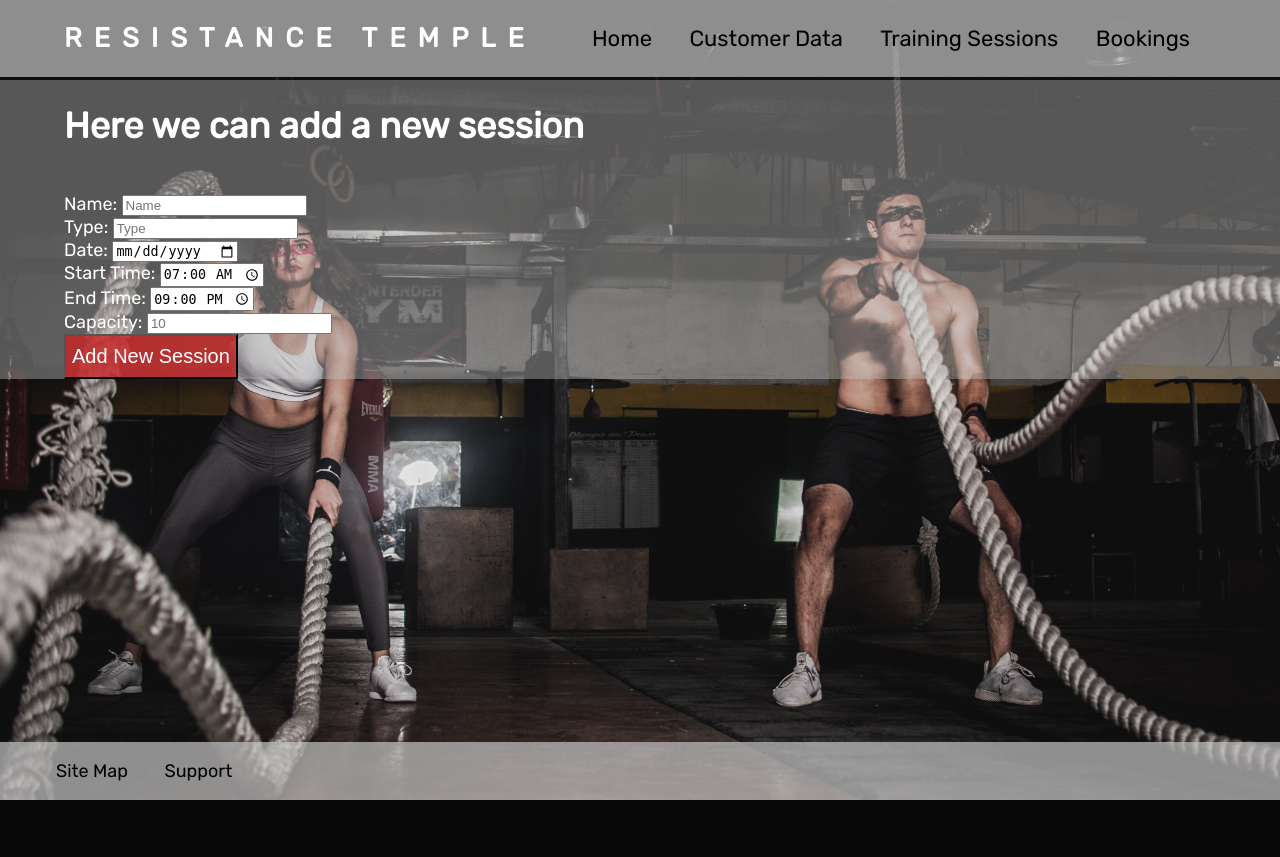
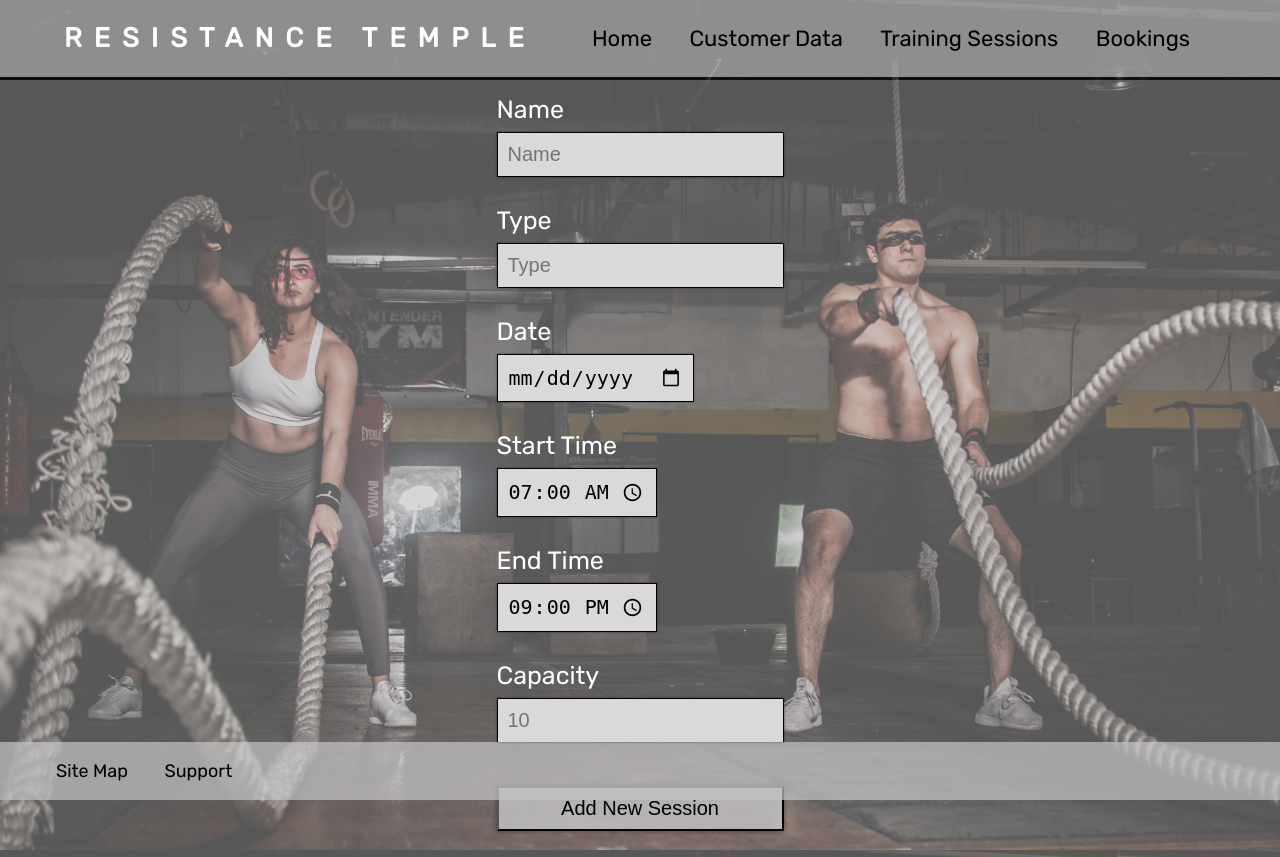
Before and after one commit to MozzBuilds/Resistance-Temple, a Flask app: page /sessions/new in a window 1280 px wide. Before the commit the page ends 800 px from the top, so only its background shows below. Run offline with Flask 2, Linux system fonts and the light colour scheme.

Commit message:
All table and form CSS added

```diff
--- a/static/css/style.css
+++ b/static/css/style.css
@@ -90,3 +90,29 @@ footer {
     margin-left: 5%;
     letter-spacing: 12px;
 }
+
+.edit_form, .new_form {
+    display: flex;
+    flex-direction: column;
+    margin: 15px;
+    font-size: 25px;
+    flex-wrap:wrap;
+}
+label {
+    margin-top: 5px;
+}
+
+input, select {
+    margin-top: 8px;
+    padding: 10px;
+    width: auto;
+    font-size: 20px;
+    border: 1px solid black;
+    background-color:rgb(218, 216, 216);
+    box-shadow: 0 0 2px rgba(0,0,0,0.5);
+}
+
+input:hover, select:hover {
+    color: blue;
+    background-color: rgb(230, 228, 228);
+}
--- a/static/css/style_buttons.css
+++ b/static/css/style_buttons.css
@@ -11,13 +11,34 @@ button {
 
 button:hover {
     border: 1px solid black;
-    background-color: rgb(230, 228, 228);
+    background-color: rgb(240, 236, 236);
     color: blue;
 }
 
+button:active{
+    background-color:white;
+}
 
-/* The delete buttons on the bookings page */
-form > button {
+/* Delete button form on the Bookings index page */
+.delete_button_form {
+    display: flex;
+    justify-content: center;
+    align-items:center;
+    padding-bottom: 5%;
+    background-color: rgba(200, 38, 38, 0.808);
+    width: auto;
+    box-shadow: none;
+    color: white;
+}
+
+/* .delete_button_form > button{
+    background-color: rgba(200, 38, 38, 0.808);
+    width: auto;
+    box-shadow: none;
+    color: white;
+/} */
+
+.delete_button > button {
     background-color: rgba(200, 38, 38, 0.808);
     width: auto;
     box-shadow: none;
@@ -25,20 +46,11 @@ form > button {
 
 }
 
-.delete_button {
-    display: flex;
-    justify-content: center;
-    align-items:center;
-    padding-bottom: 5%;
-}
-
-form > button:hover {
+.delete_button > button:hover {
     background-color: red;
     border: 3px solid black;
     color: black;
 }
-
-
 
 .see_more_button {
     border: none;
@@ -57,8 +69,10 @@ form > button:hover {
     display: flex;
 }
 
+.submit_button{
+    margin-top: 15%;
+}
 /* BUTTON CLASSES:
-    edit_button
     new_button
     delete_button
     submit_button
--- a/static/css/style_tables.css
+++ b/static/css/style_tables.css
@@ -12,11 +12,10 @@ thead, tr {
 
 th {
     background-color: rgb(49, 49, 49);
-    color: #ffffff;
+    color: white;
     text-align: left;
-
+    font-style: bold;
 }
-
 
 th, td {
     padding: 10px 13px;
@@ -24,7 +23,7 @@ th, td {
 
 
 tr:nth-of-type(odd) {
-    background-color:rgba(197, 197, 197);
+    background-color:rgb(218, 216, 216);
     color: black;
 }
 
--- a/templates/customers/show.html
+++ b/templates/customers/show.html
@@ -3,7 +3,7 @@
 
 <article>
     <table>
-        <caption class='table_heading'><h2>Customer Details</h2></caption>
+        <caption><h2>Customer Details</h2></caption>
         <thead>
             <tr>
                 <th>Forename</th>
@@ -27,7 +27,7 @@
 
 <aside class='edit_button_aside'>
         <a href="/customers/{{customer.id}}/edit">
-            <button class='edit_button' type="button">
+            <button type="button">
                 Edit Customer
             </button>
         </a>
@@ -35,7 +35,7 @@
 
 <article>
     <table>
-        <caption class='table_heading'><h2>Current Bookings</h2></caption>
+        <caption><h2>Current Sessions Booked</h2></caption>
         <thead>
             <tr>
                 <th>Name</th>
--- a/templates/sessions/new.html
+++ b/templates/sessions/new.html
@@ -1,37 +1,46 @@
 {% extends 'base.html' %}
 {% block content %}
-    <h1>Here we can add a new session</h1>
+<article>
 
-
-    <br>
-
-    <form action='/sessions' method='POST'>
+    <form class='new_form' action='/sessions' method='POST'>
         <div>
-            <label for="name">Name:</label>
+            <label for="name">Name</label>
+            <br>
             <input type="text" id='name' name='name' placeholder='Name' required>
         </div>
+        <br>
         <div>
-            <label for="type">Type:</label>
+            <label for="type">Type</label>
+            <br>
             <input type="text" id='type' name='type' placeholder='Type' required>
         </div>
+        <br>
         <div>
-            <label for="date">Date:</label>
+            <label for="date">Date</label>
+            <br>
             <input type="date" id='date' name='date' required>
         </div>
+        <br>
         <div>
-            <label for="start_time">Start Time:</label>
+            <label for="start_time">Start Time</label>
+            <br>
             <input type="time" id='start_time' name='start_time' value='07:00' required>
         </div>
+        <br>
         <div>
-            <label for="end_time">End Time:</label>
+            <label for="end_time">End Time</label>
+            <br>
             <input type="time" id='end_time' name='end_time' value='21:00' required>
         </div>
+        <br>
         <div>
-            <label for="capacity">Capacity:</label>
+            <label for="capacity">Capacity</label>
+            <br>
             <input type="number" id='capacity' name='capacity' placeholder='10' required>
         </div>
 
-        <button type='submit'>Add New Session</button>
+        <button class='submit_button' type='submit'>Add New Session</button>
     </form>
 
+</article>
 {% endblock content %}
```
Also changed, not shown: templates/bookings/new.html (+7 -12 lines), templates/customers/edit.html (+18 -11 lines), templates/customers/new.html (+17 -11 lines), templates/sessions/edit.html (+25 -16 lines), templates/sessions/show.html (+60 -18 lines).
